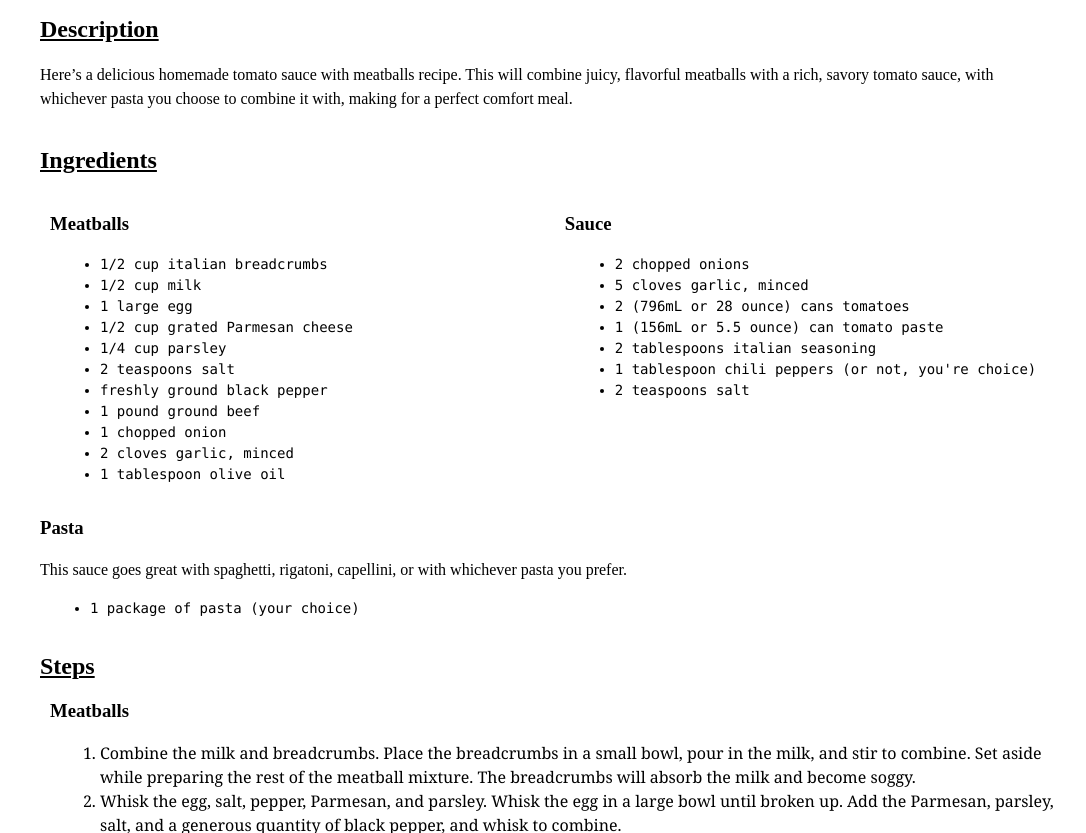
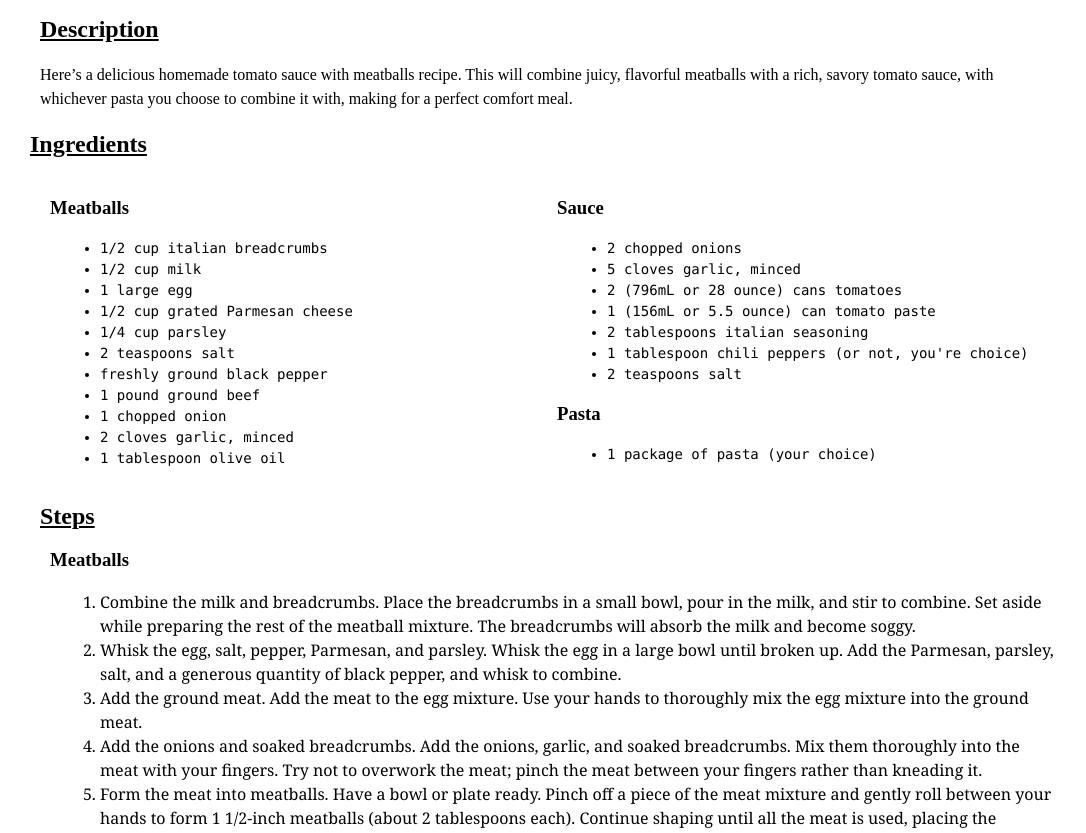
Before and after one commit to liamsapps/odin-recipes, a plain HTML site: page recipes/pasta_meatballs.html in a window 1280 px wide. Shown: the part 586-1419 px from the top of the page, without its empty margins (0-1086 px from the left). Drawn offline with Linux system fonts and the light colour scheme.

Commit message:
Change layout of pasta and meatballs page
Use the box model with flexbox to layout ingredients sections. Have
larger section (meatballs) on the left, while stacking the smaller
sections (sauce & pasta) on the right.

```diff
--- a/recipes/pasta_meatballs.html
+++ b/recipes/pasta_meatballs.html
@@ -20,8 +20,9 @@
 				flavorful meatballs with a rich, savory tomato sauce, with whichever pasta you choose
 				to combine it with, making for a perfect comfort meal.</p>
 		</div>
-		<div class="ingredients pasta">
 		<h2>Ingredients</h2>
+		<div class="ingredients meal">
+			<!-- <h2>Ingredients</h2> -->
 			<div class="meatballs">
 				<h3>Meatballs</h3>
 				<ul>
@@ -38,6 +39,7 @@
 					<li>1 tablespoon olive oil</li>
 				</ul>
 			</div>
+			<div class="stacked">
 				<div class="sauce">
 					<h3>Sauce</h3>
 					<ul>
@@ -50,18 +52,24 @@
 						<li>2 teaspoons salt</li></li>
 					</ul>
 				</div>
-			<!-- <div class="pasta">
+				<div class="pasta">
 					<h3>Pasta</h3>
 					<ul>
 						<li>1 package of pasta (your choice)</li>
 					</ul>
-			</div> -->
-			<h3>Pasta</h3>
+				</div>
+			</div>
+			<!-- <h3>Pasta</h3>
 			<p>This sauce goes great with spaghetti, rigatoni, capellini, or with whichever pasta you prefer.</p>
 			<ul>
 				<li>1 package of pasta (your choice)</li>
-			</ul>
+			</ul> -->
 		</div>
+		<!-- <h3>Pasta</h3>
+		<p>This sauce goes great with spaghetti, rigatoni, capellini, or with whichever pasta you prefer.</p>
+		<ul>
+			<li>1 package of pasta (your choice)</li>
+		</ul> -->
 		<div class="steps">
 			<h2>Steps</h2>
 			<div class="meatballs">
--- a/style.css
+++ b/style.css
@@ -118,26 +118,38 @@ ol.fancy {
     /* margin-top: 10px; */
 }
 
-.ingredients.pasta {
-    width: 100%;
+.ingredients.meal {
+    width: 90%;
+    display: flex;
 }
 
 .ingredients .meatballs {
-    width: 40%;
-    display: inline-block;
+    width: 35%;
+    /* display: inline-block; */
+    flex: 1;
 }
 
-.ingredients .sauce {
-    display: inline-block;
-    width: 40%;
+.stacked {
+    width: 55%;
+}
+/* .ingredients .sauce { */
+.stacked .sauce {
+    /* display: inline-block; */
+    display: block;
+    width: 100%;
     /* height: 200px; */
-    vertical-align: top;
+    /* vertical-align: top; */
     /* box-sizing: border-box; */
 }
 
 /* how to position div next to meatballs, but under sauce??? NO WORK */
-.ingredients .pasta {
-    display: inline-block;
+/* .ingredients .pasta { */
+.stacked .pasta {
+    display: block;
+    width: 100%;
+
+    /* display: inline-block; */
+
     /* width: 50%; */
     /* vertical-align: top; */
     /* NO WORK, puts next to sauce, not under it, like I want */
```
Lines whose indentation alone changed are shown as unchanged.
